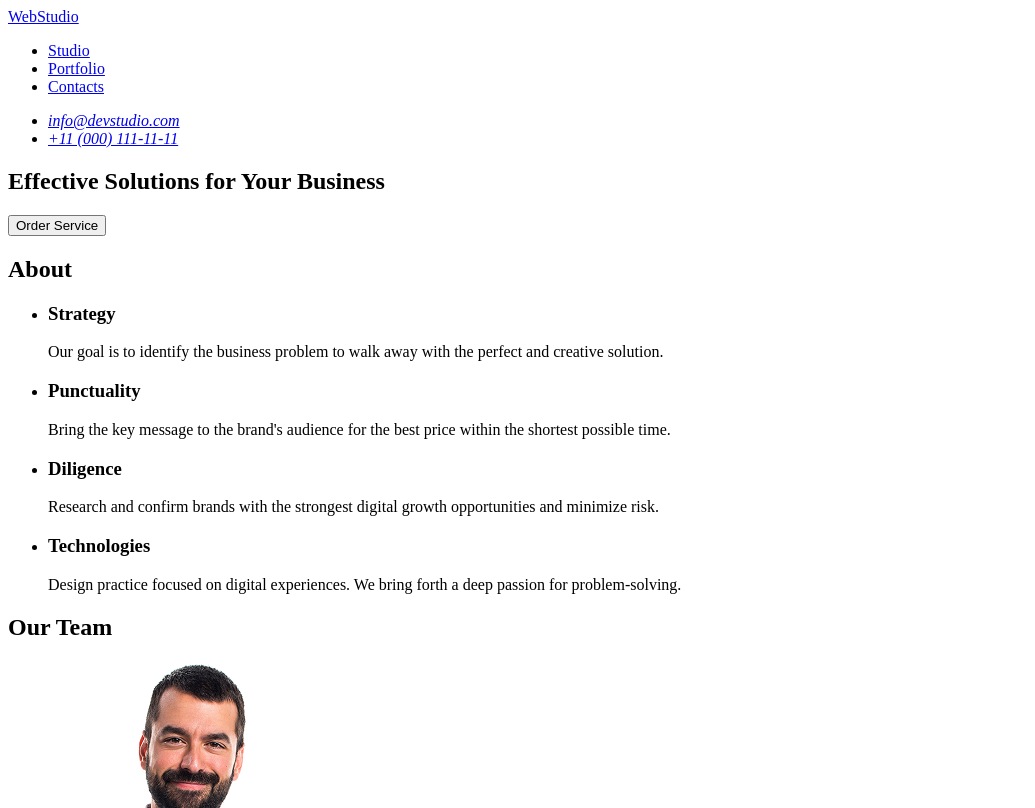
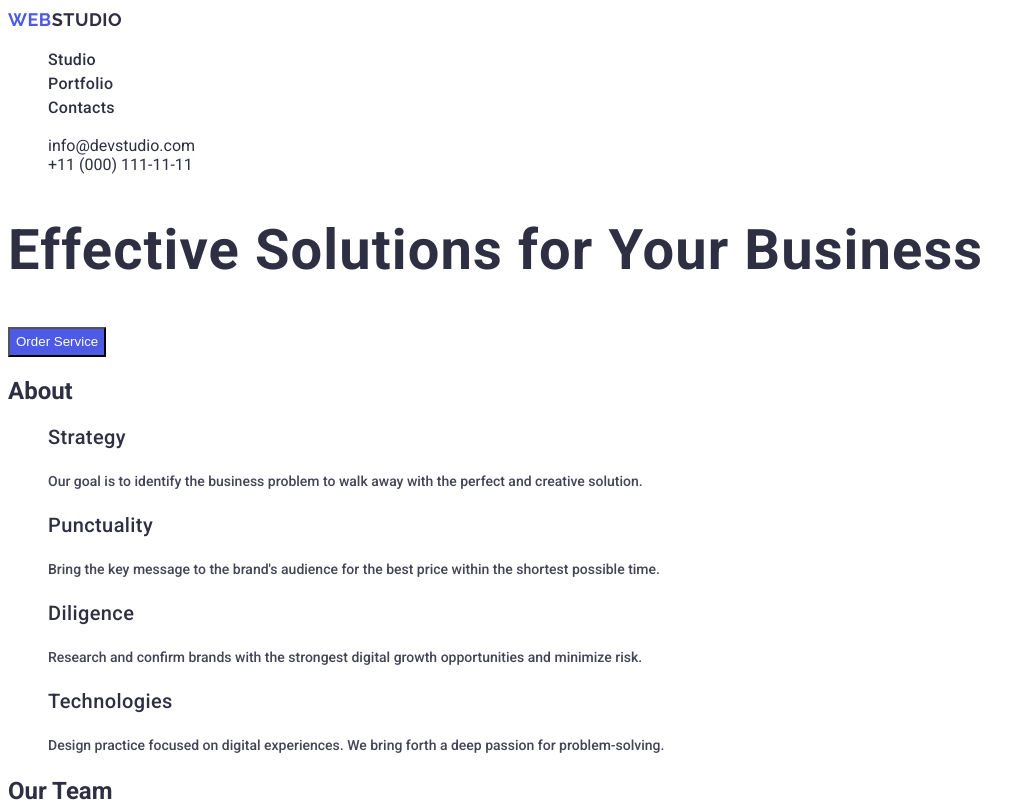
Before and after one commit to Dubovko-Olga/goit-markup-hw-2, a plain HTML site: page index.html in a window 1280 px wide. Shown: the top 808 px of the page, without its empty margins (0-1035 px from the left). Drawn offline with Linux system fonts and the light colour scheme.

Commit message:
add index, css/style.css file

```diff
--- /dev/null
+++ b/css/style.css
@@ -0,0 +1,96 @@
+
+body{
+    font-family:"Roboto", sans-serif ;
+    color: #2e2f42;
+    font-size: 16px;
+}
+ul{
+    list-style-type: none ;
+}
+  .header-logo{
+    font-family: "Raleway", sans-serif;
+font-weight: 700;
+font-size: 18px;
+line-height: 24px;
+letter-spacing: 0.03em;
+text-transform: uppercase;
+color: #4d5ae5;
+text-decoration: none;
+  }
+  .header-snap{
+    color: #2e2f42;
+  }
+  .header-menu-link {
+font-weight: 500;
+line-height: 24px;
+letter-spacing: 0.02em;
+text-decoration: none;
+color: #2e2f42;
+
+  }
+.header-address-link {
+    text-decoration: none;
+   font-style: normal;
+   color: #2e2f42;
+}
+
+.hero-title{
+   font-weight: 700;
+font-size: 56px;
+line-height: 60px;
+letter-spacing: 0.02em;
+}
+.hero-button{
+    line-height: 24px;
+    font-weight: 500;
+    color: #FFFFFF;
+   box-shadow:  rgba(0, 0, 0, 0.15);
+background: #4d5ae5;
+
+}
+.caption{
+font-weight: 500;
+font-size: 20px;
+line-height: 24px;
+letter-spacing: 0.02em;
+}
+
+.caption-text{
+font-weight: 500;
+font-size: 14px;
+line-height: 24px;
+color: #434455;
+}
+
+.heading{
+   font-weight: 500;
+font-size: 20px;
+line-height: 24px;
+letter-spacing: 0.02em;
+}
+.heading-text{
+font-weight: 500;
+font-size: 14px;
+line-height: 24px;
+color: #434455;
+}
+.footer-link{
+    font-family: "Raleway", sans-serif;
+font-weight: 700;
+font-size: 18px;
+line-height: 24px;
+letter-spacing: 0.03em;
+text-transform: uppercase;
+color: #4d5ae5;
+text-decoration: none;
+}
+.footer-snap{
+   color: #F4F4FD;
+}
+
+.footer-text{
+    font-weight: 500;
+font-size: 14px;
+line-height: 24px;
+color: #F4F4FD;
+}
--- a/index.html
+++ b/index.html
@@ -4,58 +4,63 @@
     <meta charset="UTF-8" />
     <meta name="viewport" content="width=device-width, initial-scale=1.0" />
     <title>WebStudio</title>
+    <link rel="stylesheet" href="./css/style.css">
+    <link rel="preconnect" href="https://fonts.googleapis.com">
+<link rel="preconnect" href="https://fonts.gstatic.com" crossorigin>
+<link href="https://fonts.googleapis.com/css2?family=Montserrat:wght@700&family=Raleway:ital,wght@0,100..900;1,100..900&family=Roboto:ital,wght@0,100..900;1,100..900&display=swap" rel="stylesheet">
+<link href="https://fonts.googleapis.com/css2?family=Montserrat:wght@400;500;700&family=Roboto:ital,wght@0,100..900;1,100..900&display=swap" rel="stylesheet">
   </head>
   <body>
-    <header>
-      <nav>
-        <a href="./index.html">WebStudio</a>
-        <ul>
-          <li><a href="#" target="_blank">Studio</a></li>
-          <li><a href="#" target="_blank">Portfolio</a></li>
-          <li><a href="#" target="_blank">Contacts</a></li>
+    <header class="header">
+      <nav >
+        <a class="header-logo" href="./index.html">Web<snap class="header-snap">Studio</snap></a>
+        <ul class="header-menu-list">
+          <li class="header-menu-item"><a class="header-menu-link" href="#" target="_blank">Studio</a></li>
+          <li class="header-menu-item"><a class="header-menu-link"href="#" target="_blank">Portfolio</a></li>
+          <li class="header-menu-item"><a class="header-menu-link"href="#" target="_blank">Contacts</a></li>
         </ul>
       </nav>
-      <address>
+      <address class="header-address">
         <ul>
           <li>
-            <a href="mailto:info@devstudio.com">info@devstudio.com</a>
+            <a class="header-address-link" href="mailto:info@devstudio.com">info@devstudio.com</a>
           </li>
-          <li><a href="tel:+110001111111">+11 (000) 111-11-11</a></li>
+          <li><a class="header-address-link" href="tel:+110001111111">+11 (000) 111-11-11</a></li>
         </ul>
       </address>
     </header>
     <main>
-      <section>
-        <h1>Effective Solutions for Your Business</h1>
-        <button type="button">Order Service</button>
+      <section class="hero">
+        <h1 class="hero-title">Effective Solutions for Your Business</h1>
+        <button class="hero-button" type="button">Order Service</button>
       </section>
-      <section>
-        <h2>About</h2>
+      <section class="subject">
+        <h2 >About</h2>
         <ul>
           <li>
-            <h3>Strategy</h3>
-            <p>
+            <h3 class="caption">Strategy</h3>
+            <p class="caption-text">
               Our goal is to identify the business problem to walk away with the
               perfect and creative solution.
             </p>
           </li>
           <li>
-            <h3>Punctuality</h3>
-            <p>
+            <h3 class="caption">Punctuality</h3>
+            <p class="caption-text">
               Bring the key message to the brand's audience for the best price
               within the shortest possible time.
             </p>
           </li>
           <li>
-            <h3>Diligence</h3>
-            <p>
+            <h3 class="caption">Diligence</h3>
+            <p class="caption-text">
               Research and confirm brands with the strongest digital growth
               opportunities and minimize risk.
             </p>
           </li>
           <li>
-            <h3>Technologies</h3>
-            <p>
+            <h3 class="caption">Technologies</h3>
+            <p class="caption-text">
               Design practice focused on digital experiences. We bring forth a
               deep passion for problem-solving.
             </p>
@@ -63,7 +68,7 @@
         </ul>
       </section>
       <section>
-        <h2>Our Team</h2>
+        <h2 class="subject-title">Our Team</h2>
         <ul>
           <li>
             <img
@@ -72,8 +77,8 @@
               width="264"
               height="260"
             />
-            <h3>Mark Guerrero</h3>
-            <p>Product Designer</p>
+            <h3 class="heading">Mark Guerrero</h3>
+            <p class="heading-text">Product Designer</p>
           </li>
           <li>
             <img
@@ -82,8 +87,8 @@
             width="264"
             height="260"
             />
-            <h3>Tom Ford</h3>
-            <p>Frontend Developer</p>
+            <h3 class="heading">Tom Ford</h3>
+            <p class="heading-text">Frontend Developer</p>
           </li>
           <li>
             <img
@@ -92,8 +97,8 @@
               width="264"
               height="260"
             />
-            <h3>Camila Garcia</h3>
-            <p>Marketing</p>
+            <h3 class="heading">Camila Garcia</h3>
+            <p class="heading-text">Marketing</p>
           </li>
           <li>
             <img
@@ -102,15 +107,15 @@
               width="264"
               height="260"
             />
-            <h3>Daniel Wilson</h3>
-            <p>UI Designer</p>
+            <h3 class="heading">Daniel Wilson</h3>
+            <p class="heading-text">UI Designer</p>
           </li>
         </ul>
       </section>
     </main>
-    <footer>
-      <a href="./index.html" target="_blank">WebStudio</a>
-      <p>
+    <footer class="footer">
+      <a class="footer-link" href="./index.html" target="_blank">Web<snap class="footer-snap">Studio</snap></a>
+      <p class="footer-text">
         Increase the flow of customers and sales for your business with digital
         marketing & growth solutions.
       </p>
```
